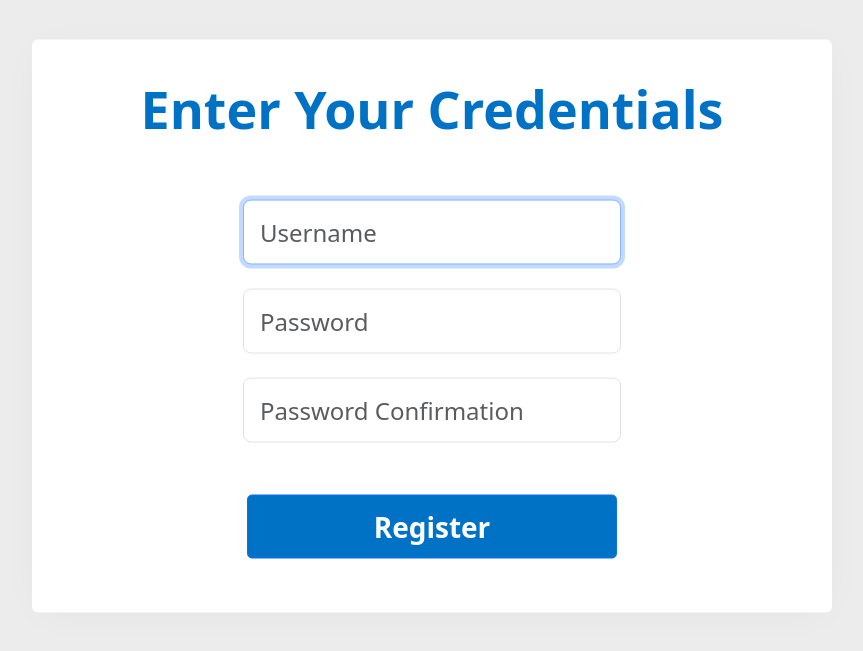
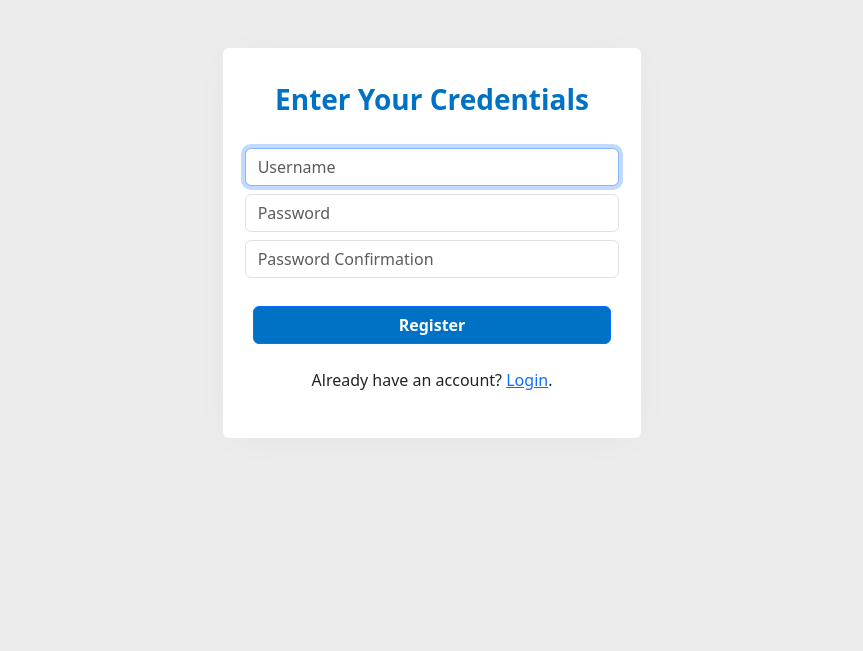
Before and after one commit to DopeBiscuit/CRUD-System, a Flask app: page /register in a window 1280 px wide. Shown: the part 74-725 px from the top of the page, without its empty margins (208-1071 px from the left). Run offline with Flask 3, Linux system fonts and the light colour scheme; some libraries are stand-ins or nearby versions.

Commit message:
Final ver of register and login, Added alert system

```diff
--- a/app.py
+++ b/app.py
@@ -1,6 +1,8 @@
 #from crypt import methods
 import os
 import re
+
+from dataclasses import dataclass
 
 from cs50 import SQL
 from flask import Flask, flash, redirect, render_template, request, session
@@ -24,6 +26,11 @@ Session(app)
 # Configure CS50 Library to use SQLite database
 db = SQL("sqlite:///main.db")
 udb = 0
+
+@dataclass
+class Message:
+    type: str
+    message: str
 
 
 @app.after_request
@@ -373,10 +380,10 @@ def register():
 
     # If request method is post, meaning user has submitted registeration creditnetials.
     if request.method == "POST":
-
         # Ensure username was submitted
         if not request.form.get("username"):
-            return apology("must provide username", 400)
+            return render_template("register.html", messages=[Message(type="danger", message="No username :(")])
+            # return apology("must provide username", 400)
         username = request.form.get("username")
 
         # Ensure password was submitted
--- a/static/styles.css
+++ b/static/styles.css
@@ -8,36 +8,27 @@ body {
     background-color: #ECECEC;
 }
 
-.my-custom-column{
+.c-card{
     background-color: #fff;
-    width: 800px;
-    color: #f2f2f2;
+    width: 50%;
     margin-left: auto;
     margin-right: auto;
     padding: 30px;
-    position: absolute;
-    top: 50%;
-    left: 50%;
-    transform: translate(-50%, -50%);
     border-radius: 10px;
     box-shadow: 0 4px 40px -10px rgba(0, 0, 0, 0.05);
-        }
-
-.my-custom-text{
-    /*border: 2px solid black;*/
-    height: 65px;
-    font-size: 24px;
 }
 
-.my-custom-button{
+@media (min-width: 1200px) {
+    .c-card {
+        width: 33.33333%
+    }
+}
+
+.c-primary-button{
     display: flex;
     justify-content: center;
     align-content: center;
     background-color: #0072c6;
-    border-radius: 5px;
-    font-size: 28px;
-    padding: 10px;
-    cursor: pointer;
 }
 
 .my-custom-button:hover {
--- a/templates/layout.html
+++ b/templates/layout.html
@@ -88,6 +88,21 @@
             </header>
         {% endif %}
 
+        <div class="container">
+          {% if messages %}
+              <div class="row">
+                  <div class="col-sm-4 col-sm-offset-3" style="position: absolute; right:0px; top: 100px">
+                      {% for message in messages %}
+                          <div class="alert alert-{{ message.type }} alert-text alert-dismissible" role="alert">
+                              <button type="button" class="btn-close" aria-label="Close" data-bs-dismiss="alert"></button>
+                              <p class="alert-text">{{ message.message }}</p>
+                          </div>
+                      {% endfor %}
+                  </div>
+              </div>
+          {% endif %}
+      </div>
+
         <div class="container" style="display:flex;justify-content:space-between;, ">{% block btns %}{% endblock %}</div>
 
         <main class="container-fluid py-5 text-center">
--- a/templates/register.html
+++ b/templates/register.html
@@ -1,18 +1,38 @@
 {% extends "layout.html" %}
 
 {% block title %}
-    Register
+Register
 {% endblock %}
 
 {% block main %}
-    <div class="column my-custom-column justify-content-center align-items-center rounded"  id="regdiv">
-        <form action="/register" method="post">
-            <p class="fw-bold fc-black mb-5" style="font-size: 52px; color: #0072c6;">Enter Your Credentials</p>
-            <div class="mb-3 row p-1"><input name="username" type="text" class="form-control my-custom-text form-control-lg mx-auto w-50" autofocus autocomplete="off" placeholder="Username"><br></div>
-            <div class="mb-3 row p-1"><input name="password" type="password"  class="form-control my-custom-text form-control-lg mx-auto w-50" autocomplete="off" placeholder="Password"><br></div>
-            <div class="mb-3 row p-1"><input name="confirmation" type="password"  class="form-control my-custom-text form-control-lg mx-auto w-50" autocomplete="off" placeholder="Password Confirmation"><br></div>
-            <button class="btn btn-primary my-custom-button mb-4 mt-5 mx-auto w-50"  type="submit"><b>Register</b></button>
-        </form>
-    </div>
+<div class="column c-card justify-content-center align-items-center rounded" id="regdiv">
+
+    <form action="/register" method="post">
+        <p class="fw-bold mb-4" style="font-size: 1.75rem; color: #0072c6;">Enter Your Credentials</p>
+
+        <div class="row p-1">
+            <input name="username" type="text" class="form-control my-custom-text mx-auto"
+                autofocus autocomplete="off" placeholder="Username">
+
+        </div>
+
+        <div class="row p-1">
+
+            <input name="password" type="password" class="form-control my-custom-text mx-auto"
+                autocomplete="off" placeholder="Password">
+
+        </div>
+
+        <div class="row p-1">
+
+            <input name="confirmation" type="password" class="form-control my-custom-text mx-auto"
+                autocomplete="off" placeholder="Password Confirmation">
+
+        </div>
+
+        <button class="btn btn-primary c-primary-button mb-4 mt-4 mx-auto w-100 fw-bold" type="submit">Register</button>
+        <p>Already have an account? <a href="/login">Login</a>.</p>
+    </form>
+</div>
 
 {% endblock %}
```
Also changed, not shown: templates/login.html (+10 -7 lines), 2 other files.
